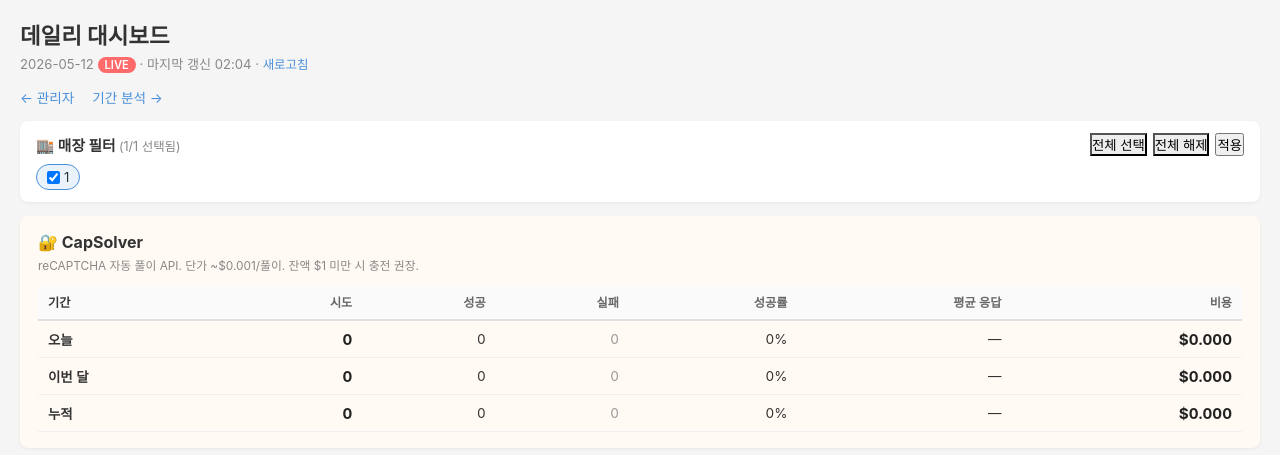
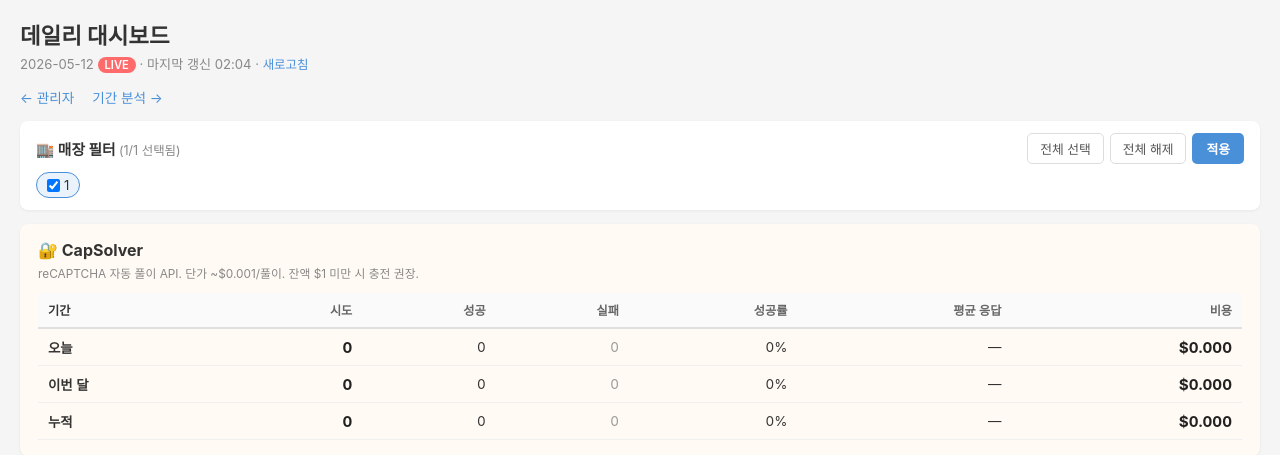
Before and after one commit to seongbeom/risingad-report, a Flask app: page /dashboard in a window 1280 px wide. Shown: the top 455 px of the page. Run offline with Flask 3, Linux system fonts and the light colour scheme; the visitor is signed in with stand-in values (Sample User, id 1); data comes from the database, SQL or seed files in the repository; data that the repository does not hold is empty.

Commit message:
fix: 매장 필터 버튼 스타일 - inline style 로 시각화
dashboard.html 에는 .btn 클래스 정의 없어서 unstyled 회색 박스로 보였음.
- 전체 선택/해제: 흰 배경 + 회색 보더 + 둥근 모서리
- 적용: 파란 배경 흰 글씨 강조

Co-Authored-By: Claude Opus 4.7 (1M context) <noreply@anthropic.com>

```diff
--- a/templates/dashboard.html
+++ b/templates/dashboard.html
@@ -116,9 +116,9 @@
                     </span>
                 </strong>
                 <div style="display:flex; gap:6px">
-                    <button type="button" class="btn btn-sm" style="background:#eee" onclick="filterAll(true)">전체 선택</button>
-                    <button type="button" class="btn btn-sm" style="background:#eee" onclick="filterAll(false)">전체 해제</button>
-                    <button type="submit" class="btn btn-primary btn-sm">적용</button>
+                    <button type="button" onclick="filterAll(true)" style="padding:5px 12px; border:1px solid #ddd; background:#fff; border-radius:5px; cursor:pointer; font-size:0.8rem; color:#555">전체 선택</button>
+                    <button type="button" onclick="filterAll(false)" style="padding:5px 12px; border:1px solid #ddd; background:#fff; border-radius:5px; cursor:pointer; font-size:0.8rem; color:#555">전체 해제</button>
+                    <button type="submit" style="padding:5px 14px; border:none; background:#4a90d9; color:#fff; border-radius:5px; cursor:pointer; font-size:0.8rem; font-weight:600">적용</button>
                 </div>
             </div>
             <div style="display:flex; flex-wrap:wrap; gap:6px 10px">
```
